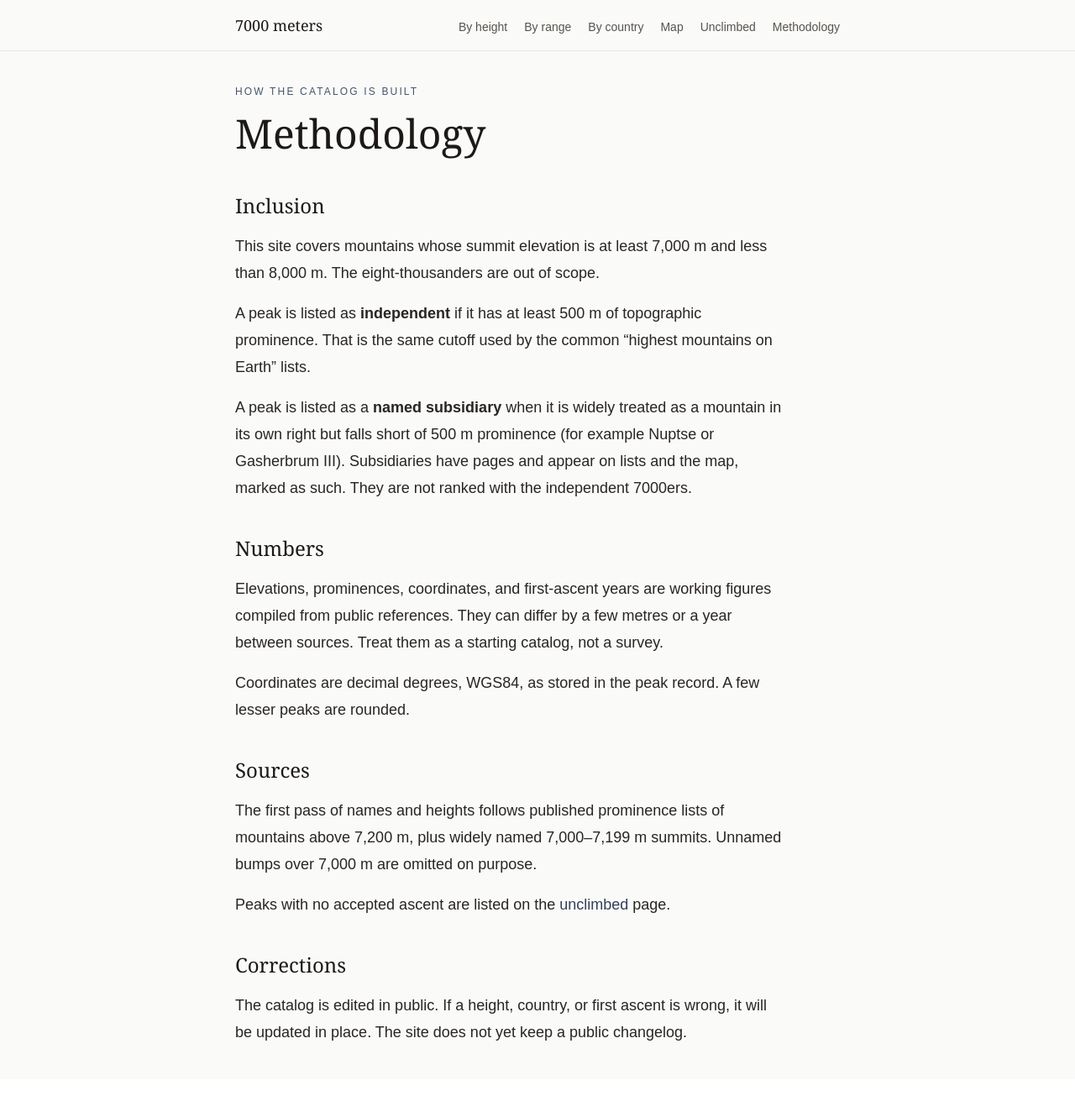
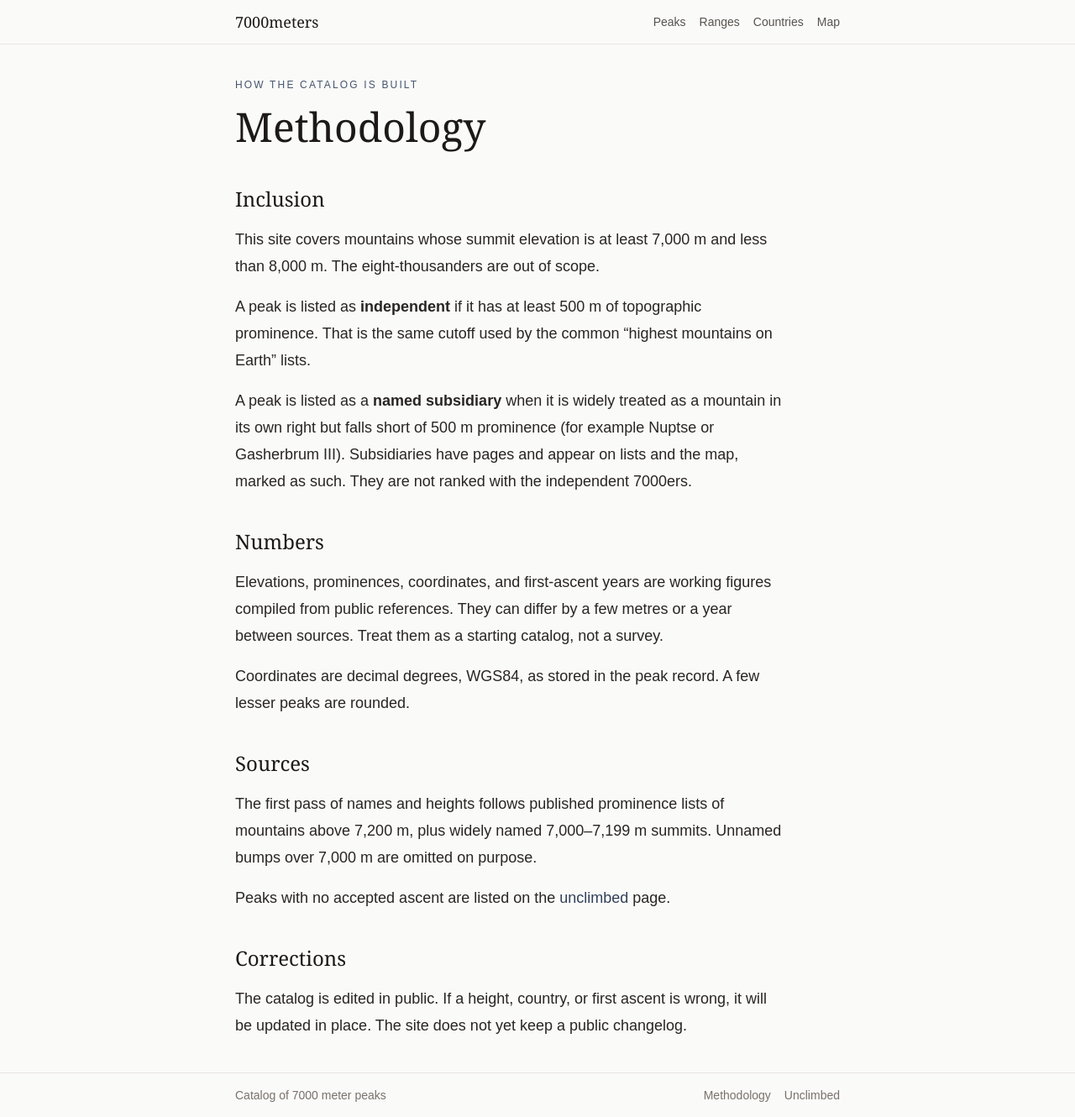
Before and after one commit to jdlilly/7000meters, a Next.js app: page /methodology in a window 1280 px wide. Shown: the whole page at 84% size. Before the commit the page ends 1285 px from the top, so only its background shows below. Built offline with nearby package versions, Linux system fonts and the light colour scheme.

Commit message:
Slim header and add site footer

```diff
--- a/src/app/layout.tsx
+++ b/src/app/layout.tsx
@@ -1,5 +1,6 @@
 import type { Metadata } from "next";
 import { Geist, Geist_Mono } from "next/font/google";
+import { Footer } from "@/components/Footer";
 import "./globals.css";
 
 const geistSans = Geist({
@@ -13,17 +14,23 @@ const geistMono = Geist_Mono({
 });
 
 export const metadata: Metadata = {
-  title: "Create Next App",
-  description: "Generated by create next app",
+  title: "7000meters",
+  description: "A catalog of mountains between 7000 and 8000 meters",
 };
 
-export default function RootLayout({ children }: LayoutProps<"/">) {
+export default function RootLayout({
+  children,
+}: Readonly<{
+  children: React.ReactNode;
+}>) {
   return (
-    <html
-      lang="en"
-      className={`${geistSans.variable} ${geistMono.variable} h-full antialiased`}
-    >
-      <body className="min-h-full flex flex-col">{children}</body>
+    <html lang="en">
+      <body
+        className={`${geistSans.variable} ${geistMono.variable} antialiased`}
+      >
+        {children}
+        <Footer />
+      </body>
     </html>
   );
 }
--- /dev/null
+++ b/src/components/Footer.tsx
@@ -0,0 +1,19 @@
+import Link from "next/link";
+
+export function Footer() {
+  return (
+    <footer className="border-t border-stone-200 bg-stone-50">
+      <div className="mx-auto flex max-w-3xl flex-wrap items-center justify-between gap-3 px-4 py-4 text-sm text-stone-500 sm:px-6">
+        <p>Catalog of 7000 meter peaks</p>
+        <nav className="flex flex-wrap gap-x-4 gap-y-1">
+          <Link href="/methodology" className="hover:text-stone-800">
+            Methodology
+          </Link>
+          <Link href="/unclimbed" className="hover:text-stone-800">
+            Unclimbed
+          </Link>
+        </nav>
+      </div>
+    </footer>
+  );
+}
--- a/src/components/Header.tsx
+++ b/src/components/Header.tsx
@@ -1,25 +1,23 @@
 import Link from "next/link";
 
 const links = [
-  { href: "/peaks", label: "By height" },
-  { href: "/ranges", label: "By range" },
-  { href: "/countries", label: "By country" },
+  { href: "/peaks", label: "Peaks" },
+  { href: "/ranges", label: "Ranges" },
+  { href: "/countries", label: "Countries" },
   { href: "/map", label: "Map" },
-  { href: "/unclimbed", label: "Unclimbed" },
-  { href: "/methodology", label: "Methodology" },
 ];
 
 export function Header() {
   return (
     <header className="border-b border-stone-200 bg-stone-50">
-      <div className="mx-auto flex max-w-3xl flex-wrap items-baseline justify-between gap-3 px-4 py-4 sm:px-6">
+      <div className="mx-auto flex max-w-3xl items-center justify-between gap-4 px-4 py-3 sm:px-6">
         <Link
           href="/"
           className="font-serif text-lg text-stone-900 hover:text-slate-700"
         >
-          7000 meters
+          7000meters
         </Link>
-        <nav className="flex flex-wrap gap-x-5 gap-y-1 text-sm text-stone-600">
+        <nav className="flex flex-wrap justify-end gap-x-4 gap-y-1 text-sm text-stone-600">
           {links.map((link) => (
             <Link
               key={link.href}
```
